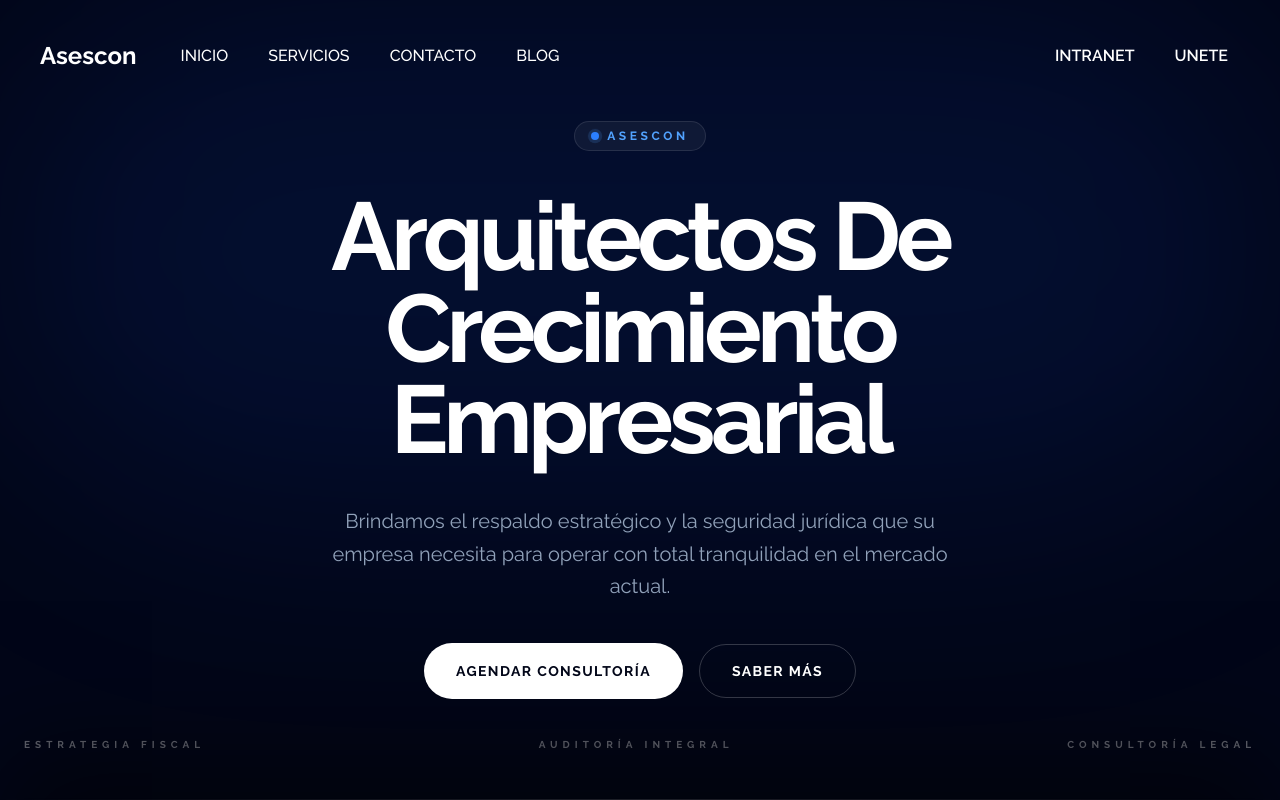
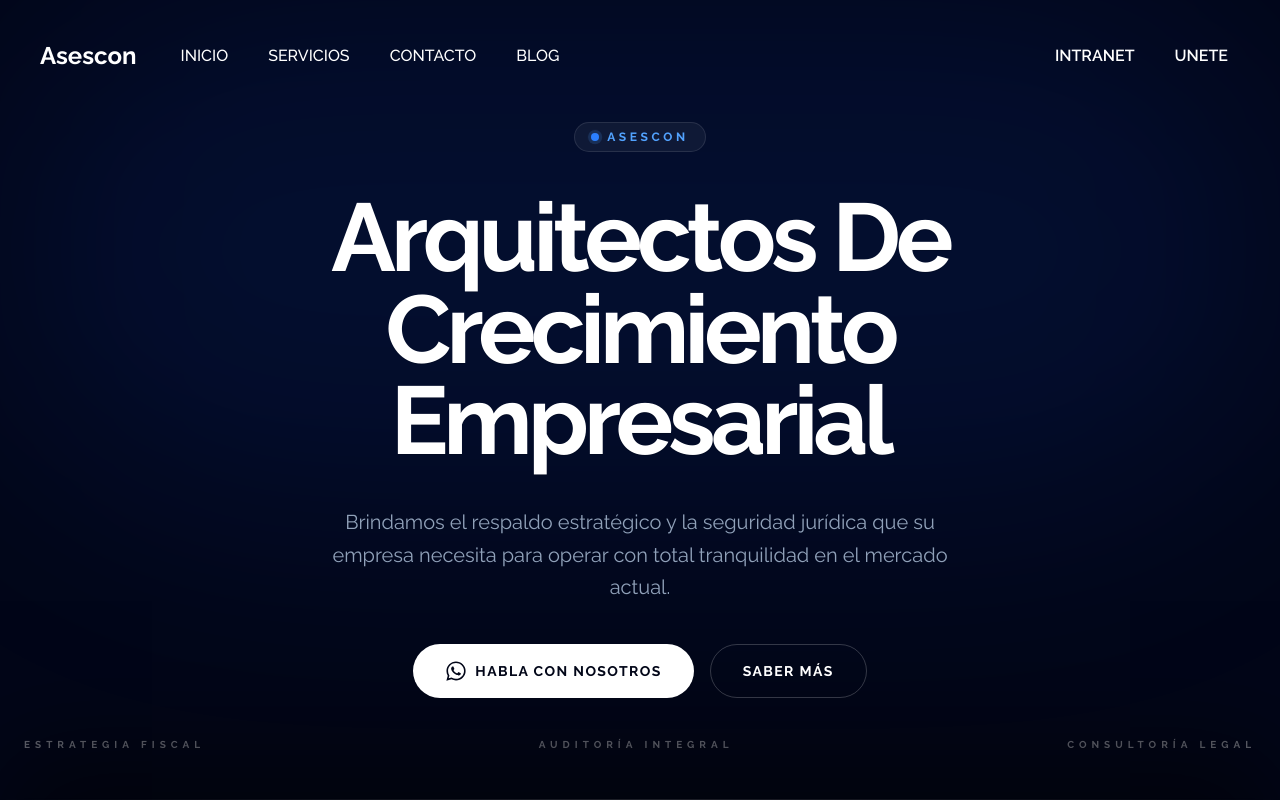
Before and after one commit to Nahum-SL/mvp-project, a Next.js app: page / in a window 1280 px wide. Shown: the top 800 px of the page. Built offline with nearby package versions, Linux system fonts and the light colour scheme.

Commit message:
Añadiendo el incono de whatsapp

```diff
--- a/package.json
+++ b/package.json
@@ -18,6 +18,7 @@
     "pg": "^8.18.0",
     "react": "19.2.3",
     "react-dom": "19.2.3",
+    "react-icons": "^5.5.0",
     "tailwind-merge": "^3.4.1"
   },
   "devDependencies": {
--- a/src/app/page.tsx
+++ b/src/app/page.tsx
@@ -1,9 +1,5 @@
 // Animaciones
 import FeaturedArticle from "../shared/ui/articles/FeaturesArticle";
-
-// Componentes
-import AnimatedCardGrid from "../shared/ui/animations/AnimateCardGrid";
-import BlogGrid from "../shared/ui/animations/BlogGrid";
 
 // Articulos
 import MidnightCard from "../components/ui/cards/MidnightCard";
@@ -12,9 +8,6 @@ import ArticleCard from "../components/ui/cards/ArticleCard";
 
 // ContactForm
 import ContactForm from "../shared/ui/ContactForm";
-
-// Scroll
-import ScrollStagger from "../shared/ui/animations/ScrollStagger";
 
 // Home
 import AsesconHero from "../shared/ui/home/AsesconHero";
@@ -27,7 +20,7 @@ export default function Home() {
           companyName="ASESCON"
           mainTitle="Arquitectos De Crecimiento Empresarial"
           subtitle="Brindamos el respaldo estratégico y la seguridad jurídica que su empresa necesita para operar con total tranquilidad en el mercado actual."
-          ctaText="Agendar Consultoría"
+          ctaText="Habla con nosotros"
         />
 
         {/* Primer componente Grid */}
--- a/src/shared/ui/home/AsesconHero.tsx
+++ b/src/shared/ui/home/AsesconHero.tsx
@@ -1,6 +1,7 @@
 "use client";
 import { motion } from "framer-motion";
 import Link from "next/link";
+import { FaWhatsapp } from "react-icons/fa";
 
 interface HeroProps {
   companyName: string;
@@ -69,14 +70,19 @@ export default function AsesconHero({
           >
             <button
               onClick={onCtaClick}
-              className="group relative px-8 py-4 bg-white text-slate-950 font-bold rounded-full overflow-hidden transition-all hover:scale-105 active:scale-95"
+              className="group relative px-8 py-4 bg-white text-slate-950 font-bold rounded-full overflow-hidden transition-all hover:scale-105 active:scale-95 flex items-center justify-center gap-3"
             >
-              <div className="absolute inset-0 bg-blue-800 translate-y-full group-hover:translate-y-0 transition-transform duration-300" />
-              <span className="relative group-hover:text-white transition-colors duration-300 uppercase tracking-widest text-sm">
-                {ctaText}
-              </span>
-            </button>
+              {/* Fondo que sube en hover */}
+              <div className="absolute inset-0 bg-[#25D366] translate-y-full group-hover:translate-y-0 transition-transform duration-300" />
 
+              {/* Contenido del botón (Icono + Texto) */}
+              <div className="relative flex items-center gap-2 group-hover:text-white transition-colors duration-300">
+                <FaWhatsapp size={22} className="shrink-0" />
+                <span className="uppercase tracking-widest text-sm">
+                  {ctaText}
+                </span>
+              </div>
+            </button>{" "}
             <Link
               href="/servicios"
               className="px-8 py-4 bg-transparent text-white font-bold rounded-full border border-white/20 hover:bg-white/5 transition-colors uppercase tracking-widest text-sm"
```
Also changed, not shown: 1 other file (tests, documents, lock files or other folders).
